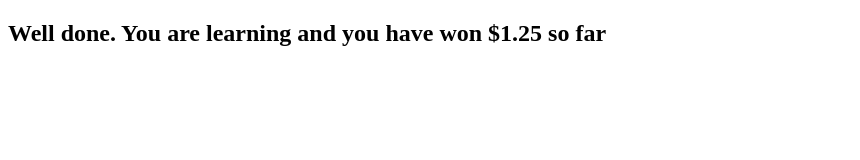
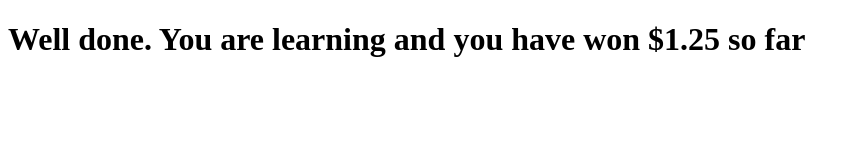
Before and after one commit to dspenrath/prototype, a plain HTML site: page final.html in a window 1280 px wide. Shown: the whole page, without its empty margins (0-860 px from the left). Drawn offline with Linux system fonts and the light colour scheme.

Commit message:
Update final.html

```diff
--- a/final.html
+++ b/final.html
@@ -7,7 +7,7 @@
 <body>
 
 
-<h2> Well done. You are learning and you have won $1.25 so far</h2>
+<h1> Well done. You are learning and you have won $1.25 so far</h1>
 
 </body>
 </html>
```
